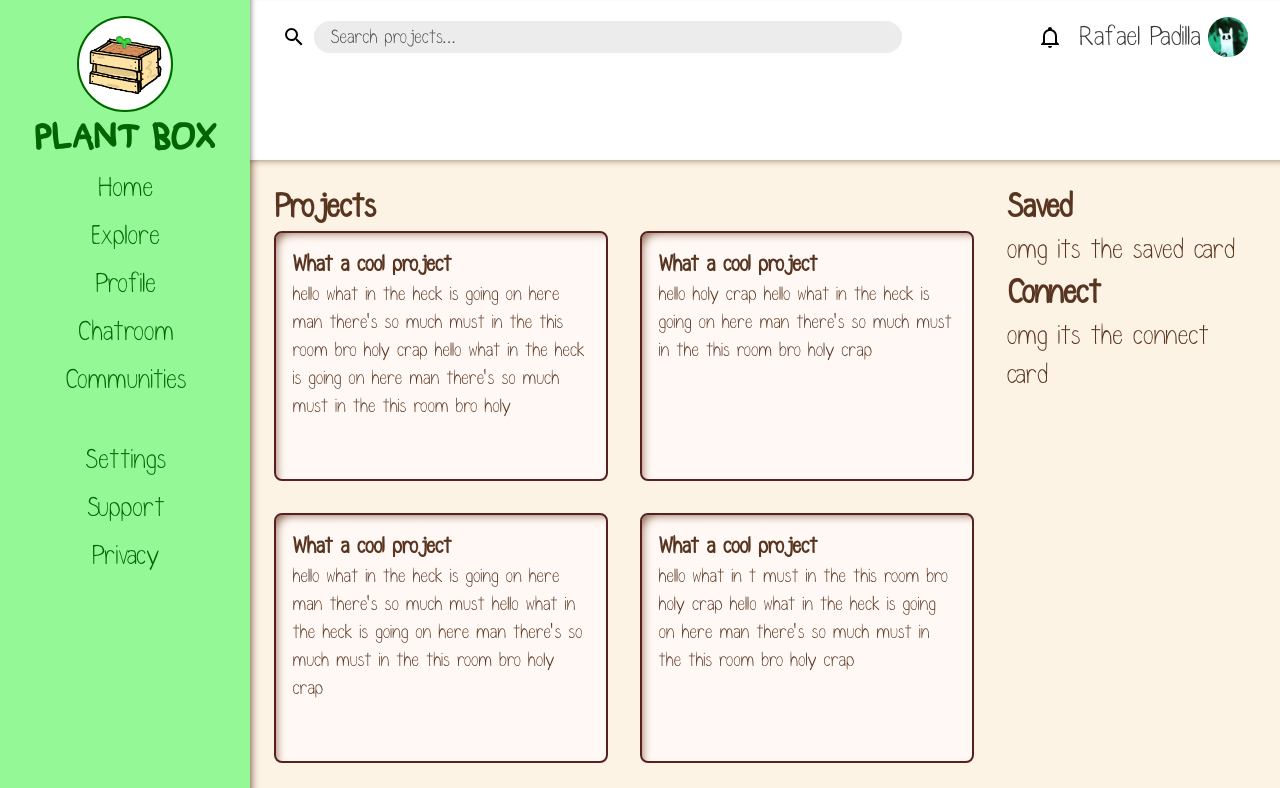
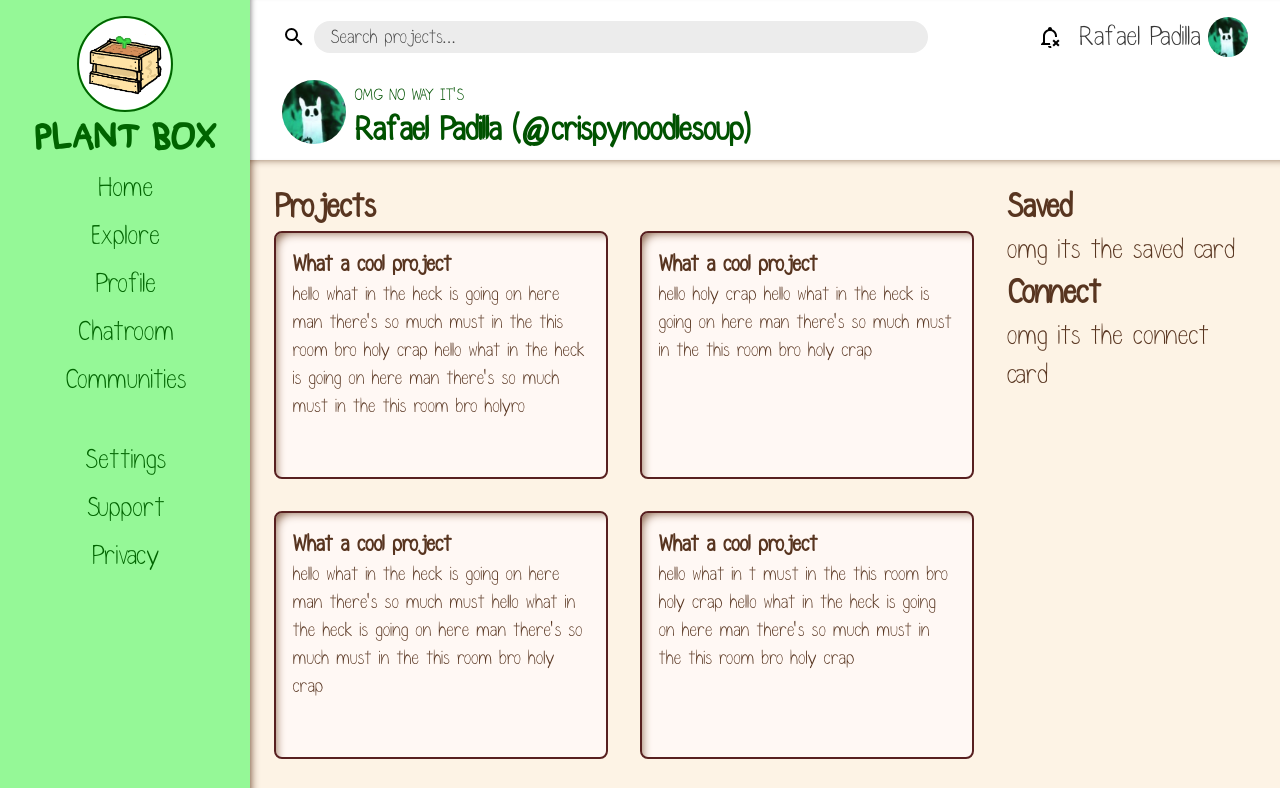
Before and after one commit to crispynoodlesoup/plant-box, a plain HTML site: page index.html in a window 1280 px wide. Both pictures are taken after a click on the picture 1050 px from the left and 37 px from the top of the page. Shown: the top 788 px of the page. Drawn offline with Linux system fonts and the light colour scheme.

Commit message:
add user welcome

```diff
--- a/app.js
+++ b/app.js
@@ -0,0 +1,25 @@
+const bell = document.querySelector(".bell-icon");
+
+let bellSwitch = true;
+
+bell.addEventListener("click", (e) => {
+    if (bellSwitch) {
+        bell.classList.add("bell-animate");
+        setTimeout(() => {
+            bell.classList.remove("bell-animate");
+            bell.classList.add("bell-active");
+            bell.src = "./Assets/bell-remove-outline.svg";
+            bellSwitch = false;
+        }, 150);
+    }
+    else {
+        bell.classList.add("bell-animate");
+        bell.classList.remove("bell-active");
+        bell.src = "./Assets/bell-outline.svg";
+        setTimeout(() => {
+            bell.classList.remove("bell-animate");
+            bell.src = "./Assets/bell-outline.svg";
+            bellSwitch = true;
+        }, 150);
+    }
+});
--- a/index.html
+++ b/index.html
@@ -8,6 +8,7 @@
     <link rel="icon" type="image/x-icon" href="./Assets/plantlogo_001.png">
     <title>Plant Box!</title>
     <link rel="stylesheet" href="./style.css">
+    <script src="./app.js" defer></script>
 </head>
 
 <body>
@@ -22,7 +23,11 @@
             <div class="pfp pfp-small"></div>
         </div>
         <div class="header-bottom">
-
+            <div class="pfp"></div>
+            <div class="user-welcome">
+                <p>OMG NO WAY IT'S</p>
+                <h1>Rafael Padilla (@crispynoodlesoup)</h1>
+            </div>
         </div>
     </header>
     <aside>
@@ -50,11 +55,11 @@
     <main>
         <section class="projects">
             <h1>Projects</h1>
-            <div class="project-cards"">
+            <div class="project-cards">
                 <div class=" card">
                 <h2>What a cool project</h2>
                 <p>hello what in the heck is going on here man there's so much must in the this room bro holy crap
-                    hello what in the heck is going on here man there's so much must in the this room bro holy
+                    hello what in the heck is going on here man there's so much must in the this room bro holyro
                 </p>
             </div>
             <div class="card">
--- a/style.css
+++ b/style.css
@@ -67,7 +67,7 @@ input[type="text"] {
     height: 32px;
     border-radius: 16px;
     padding: 2px 16px 0;
-    margin-right: 128px;
+    margin-right: clamp(16px, 8vw, 128px);
     font-family: cru;
     font-size: 28px;
 }
@@ -86,6 +86,15 @@ input[type="text"]::placeholder {
     height: 24px;
     margin-right: 8px;
     cursor: pointer;
+    transition: all 0.3s;
+}
+
+.bell-animate {
+    transform: rotate(180deg) scale(0.25);
+}
+
+.bell-active {
+    transform: rotate(360deg);
 }
 
 .username {
@@ -100,13 +109,35 @@ input[type="text"]::placeholder {
     width: 100%;
     background-color: skyblue;
     background-image: url(./Assets/slugcatButSeaGreen.png);
-    background-size: 80px 80px;
+    background-size: 200%;
     background-position: 43% 48%;
+
+    height: 64px;
+    width: 64px;
 }
 
 .pfp-small {
     height: 40px;
     width: 40px;
+}
+
+.header-bottom {
+    display: grid;
+    align-items: end;
+    grid-template-columns: 64px 1fr;
+    grid-template-rows: 1fr;
+    grid-auto-columns: 128px;
+    grid-auto-flow: column;
+    gap: 8px;
+}
+
+.user-welcome p {
+    font-size: 24px;
+}
+
+.user-welcome h1 {
+    font-size: 48px;
+    margin-bottom: -10px;
 }
 
 aside {
@@ -193,7 +224,7 @@ main h1 {
 .project-cards {
     display: grid;
     grid-template-columns: repeat(auto-fit, minmax(320px, 1fr));
-    grid-auto-rows: 250px;
+    grid-auto-rows: 248px;
     gap: 32px;
 }
 
```
